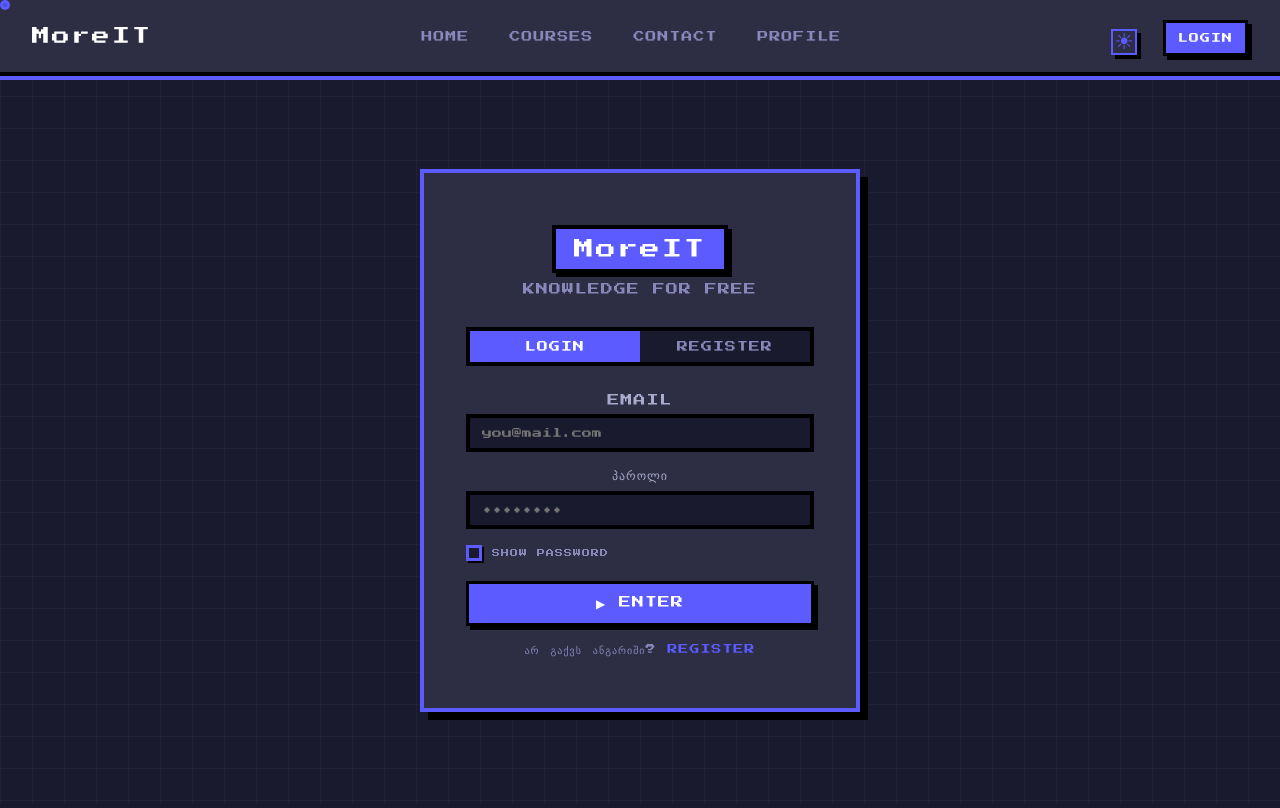
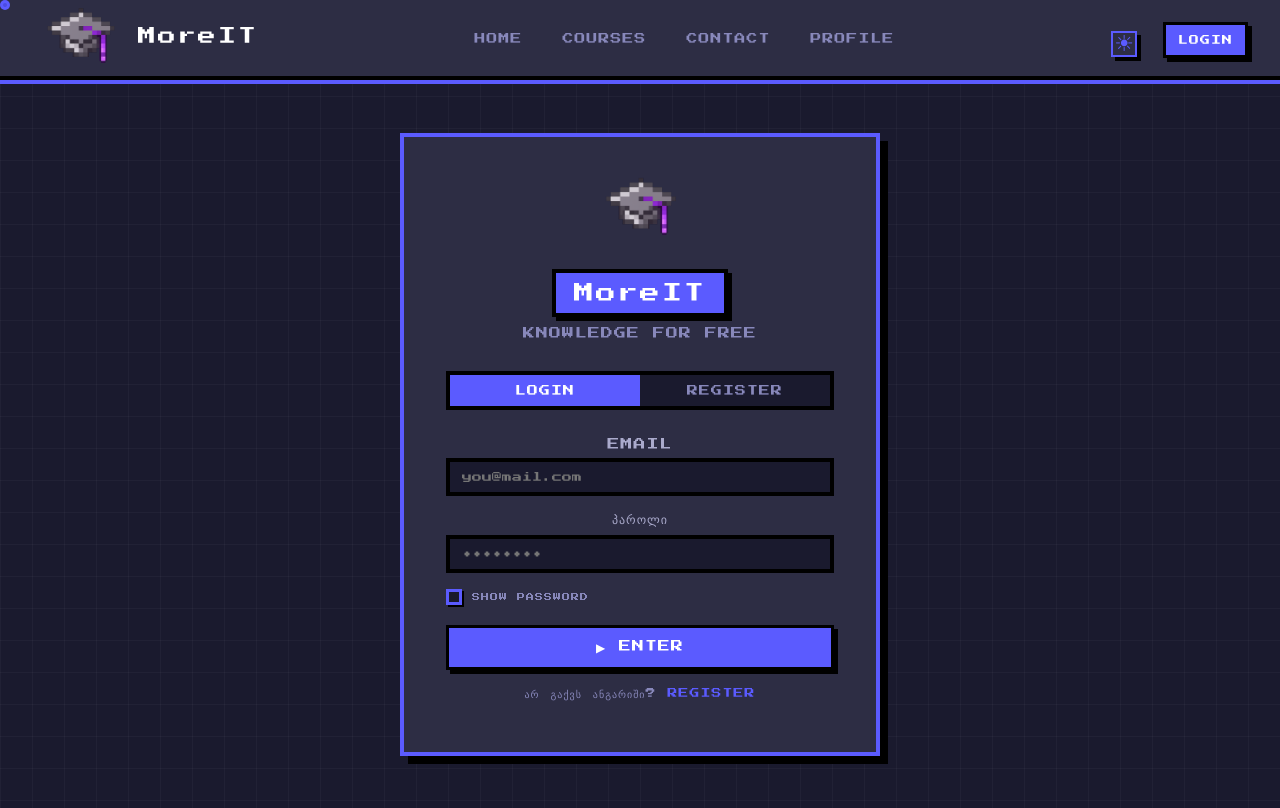
Before and after one commit to salometsutskiridze/moreit, a React (Vite) app in the folder frontend/: page /login in a window 1280 px wide. Built offline with nearby package versions, Linux system fonts and the light colour scheme.

Commit message:
added logo to navbar and auth page

```diff
--- a/frontend/src/components/Navbar.jsx
+++ b/frontend/src/components/Navbar.jsx
@@ -8,8 +8,11 @@ export default function Navbar({ user, onLogout }) {
 
   return (
     <nav className="navbar">
-      <Link to="/" className="nav-brand">MoreIT</Link>
-
+      {/* <Link to="/" className="nav-brand">MoreIT</Link> */}
+      <Link to="/" className="nav-brand">
+      <img src="/logo.png" alt="MoreIT" className="nav-logo" />
+        MoreIT
+      </Link>
       <div className="nav-links">
         <Link to="/"        className={active("/")}
           onMouseDown={e => e.currentTarget.style.transform = "scale(0.85)"}
--- a/frontend/src/index.css
+++ b/frontend/src/index.css
@@ -185,7 +185,7 @@ body {
   box-shadow: 8px 8px 0 #000;
   padding: 52px 42px;
   width: 100%;
-  max-width: 440px;
+  max-width: 480px;
 }
 
 
@@ -444,3 +444,24 @@ input:focus   { border-color: var(--accent); }
     padding: 28px 20px;
   }
 }
+
+.navbar {
+  height: 80px;
+}
+
+.nav-logo {
+  width:96px;
+  height: 96px;
+  object-fit: contain;
+  vertical-align: middle;
+  margin-right: 10px;
+}
+
+.auth-logo {
+  width: 100px;
+  height: 100px;
+  object-fit: contain;
+  display: block;
+  margin: 0 auto 10px;
+  margin-top: -30px;
+}
--- a/frontend/src/pages/AuthPage.jsx
+++ b/frontend/src/pages/AuthPage.jsx
@@ -1,30 +1,5 @@
 import { useState, useEffect } from "react";
 import { useNavigate } from "react-router-dom";
-import { authApi } from "../services/api";
-
-
-async function submit() {
-  const fields = tab === "login"
-    ? { email: form.email, password: form.password }
-    : form;
-
-  const e = validate(fields);
-  if (Object.keys(e).length) { setErrors(e); return; }
-
-  if (tab === "login") {
-    const data = await authApi.login(form.email, form.password);
-    if (data.token) {
-      onLogin({ email: form.email, name: form.name });
-      navigate("/courses");
-    }
-  } else {
-    const data = await authApi.register(form.name, form.email, form.password);
-    if (data.message === "registered") {
-      onLogin({ email: form.email, name: form.name });
-      navigate("/courses");
-    }
-  }
-}
 
 function validate(fields) {
   const e = {};
@@ -58,11 +33,14 @@ export default function AuthPage({ onLogin }) {
   }, []);
 
   return (
-
     <div className="page center">
       <div className="card">
+
        <div className="logo">
+  <div className="logo-row">
+    <img src="/logo.png" alt="MoreIT" className="auth-logo" />
     <div className="logo-box">MoreIT</div>
+  </div>
   <span className="logo-sub">KNOWLEDGE FOR FREE</span>
 </div>
 
@@ -110,6 +88,5 @@ export default function AuthPage({ onLogin }) {
         </p>
       </div>
     </div>
-
   );
 }
```
Lines whose indentation alone changed are shown as unchanged.
